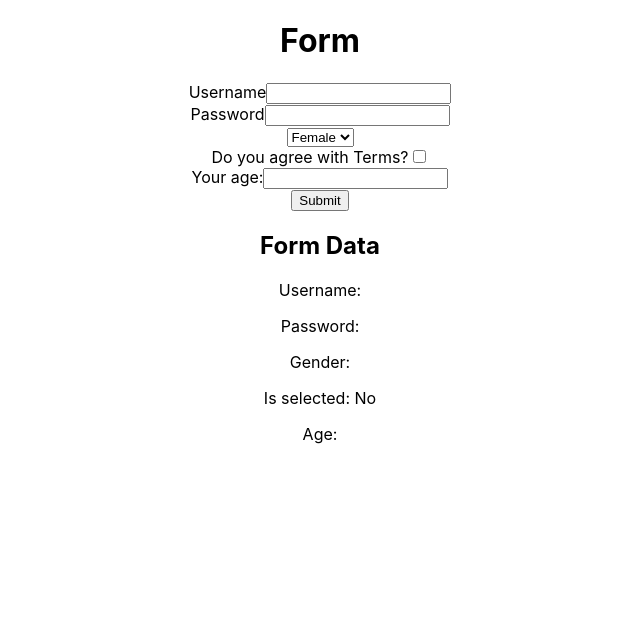
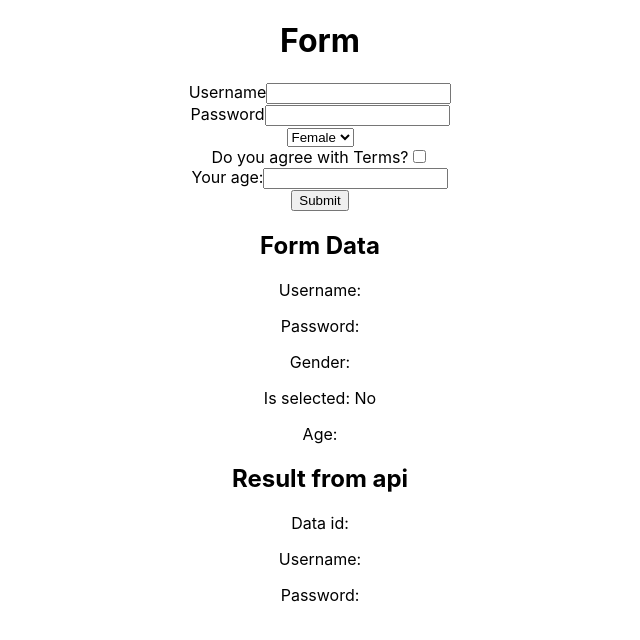
Before and after one commit to vinhhn3/teaching-react-pnv, a React (Create React App) app: page / in a window 1280 px wide. Shown: the top 640 px of the page, without its empty margins (320-960 px from the left). Built offline with nearby package versions, Linux system fonts and the light colour scheme.

Commit message:
chore: Update npm dependencies and add axios library

```diff
--- a/package.json
+++ b/package.json
@@ -6,6 +6,7 @@
     "@testing-library/jest-dom": "^5.17.0",
     "@testing-library/react": "^13.4.0",
     "@testing-library/user-event": "^13.5.0",
+    "axios": "^1.7.2",
     "react": "^18.3.1",
     "react-dom": "^18.3.1",
     "react-scripts": "5.0.1",
--- a/src/App.js
+++ b/src/App.js
@@ -1,3 +1,4 @@
+import axios from "axios";
 import { useState } from "react";
 import "./App.css";
 
@@ -8,8 +9,10 @@ function App() {
   const [age, setAge] = useState(0);
   const [gender, setGender] = useState("female");
   const [user, setUser] = useState({});
+  const [data, setData] = useState({});
+  const [posts, setPosts] = useState([{}]);
 
-  const handleForm = (event) => {
+  const handleForm = async (event) => {
     event.preventDefault();
     if (age < 0) {
       alert("Age cannot be negative");
@@ -22,6 +25,20 @@ function App() {
       isSelected: isSelected,
       age: age,
     }));
+
+    const res = await axios.post(
+      "https://jsonplaceholder.typicode.com/posts",
+      user
+    );
+
+    console.log(res.data);
+    setData(res.data);
+
+    const getRes = await axios.get(
+      "https://jsonplaceholder.typicode.com/posts"
+    );
+    console.log(getRes);
+    setPosts(getRes.data);
   };
 
   const handelChangeUsername = (event) => {
@@ -81,6 +98,10 @@ function App() {
       <p>Gender: {user.gender}</p>
       <p>Is selected: {isSelected ? "Yes" : "No"}</p>
       <p>Age: {user.age}</p>
+      <h2>Result from api</h2>
+      <p>Data id: {data.id}</p>
+      <p>Username:{data.username} </p>
+      <p>Password: {data.password} </p>
     </div>
   );
 }
```
Also changed, not shown: 1 other file (tests, documents, lock files or other folders).
